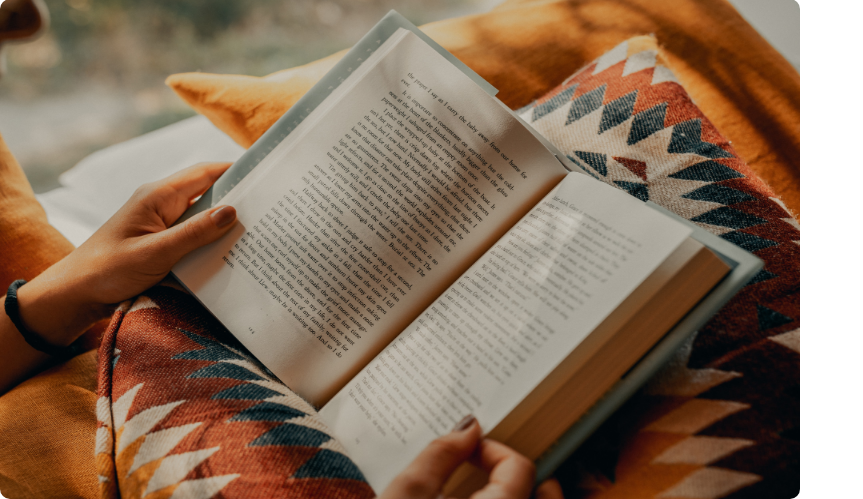
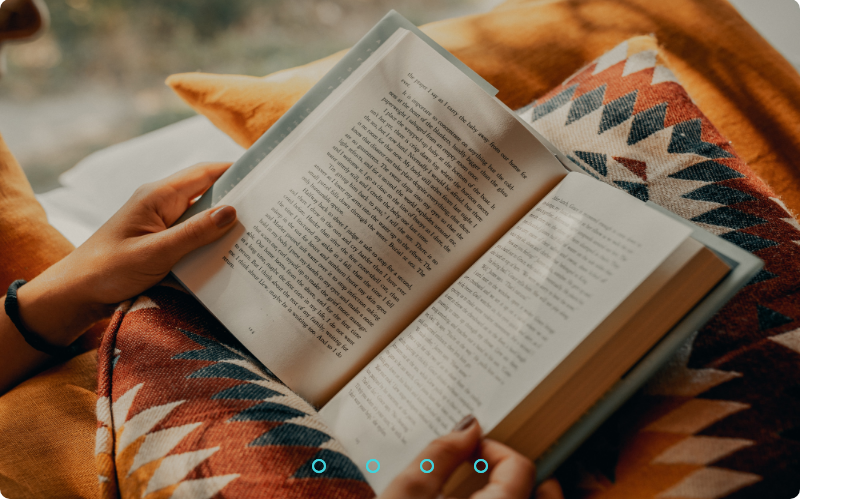
Before and after one commit to Hirankavindu/University-Web-project, a PHP site: page / in a window 1280 px wide. Shown: the part 801-1300 px from the top of the page, without its empty margins (0-863 px from the left). Run offline with PHP 8.4, Linux system fonts and the light colour scheme; some libraries are stand-ins or nearby versions.

Commit message:
image slider button css part
image slider button style

```diff
--- a/Home page/css/style.css
+++ b/Home page/css/style.css
@@ -347,3 +347,82 @@ header .navigation .navigation-items a{
     width: 800px;
     height: 500px;
   }
+
+   /*css for manual slide navigation*/
+
+   .navigation-manual{
+    position: absolute;
+    width: 800px;
+    margin-top: -40px;
+    display: flex;
+    justify-content: center;
+  }
+
+  .manual-btn{
+    border: 2px solid #40D3DC;
+    padding: 5px;
+    border-radius: 10px;
+    cursor: pointer;
+    transition: 1s;
+  }
+
+  .manual-btn:not(:last-child){
+    margin-right: 40px;
+  }
+
+  .manual-btn:hover{
+    background: #40D3DC;
+  }
+
+  #radio1:checked ~ .first{
+    margin-left: 0;
+  }
+
+  #radio2:checked ~ .first{
+    margin-left: -20%;
+  }
+
+  #radio3:checked ~ .first{
+    margin-left: -40%;
+  }
+
+  #radio4:checked ~ .first{
+    margin-left: -60%;
+  }
+
+  /*css for automatic navigation*/
+
+  .navigation-auto{
+    position: absolute;
+    display: flex;
+    width: 800px;
+    justify-content: center;
+    margin-top: 460px;
+  }
+
+  .navigation-auto div{
+    border: 2px solid #40D3DC;
+    padding: 5px;
+    border-radius: 10px;
+    transition: 1s;
+  }
+
+  .navigation-auto div:not(:last-child){
+    margin-right: 40px;
+  }
+
+  #radio1:checked ~ .navigation-auto .auto-btn1{
+    background: #40D3DC;
+  }
+
+  #radio2:checked ~ .navigation-auto .auto-btn2{
+    background: #40D3DC;
+  }
+
+  #radio3:checked ~ .navigation-auto .auto-btn3{
+    background: #40D3DC;
+  }
+
+  #radio4:checked ~ .navigation-auto .auto-btn4{
+    background: #40D3DC;
+  }
--- a/Home page/index.html
+++ b/Home page/index.html
@@ -125,7 +125,7 @@
       <!--manual navigation end-->
     </div>
         <!-- image slider end -->
- </div>
+         </div>
 
 
         </div>
```
